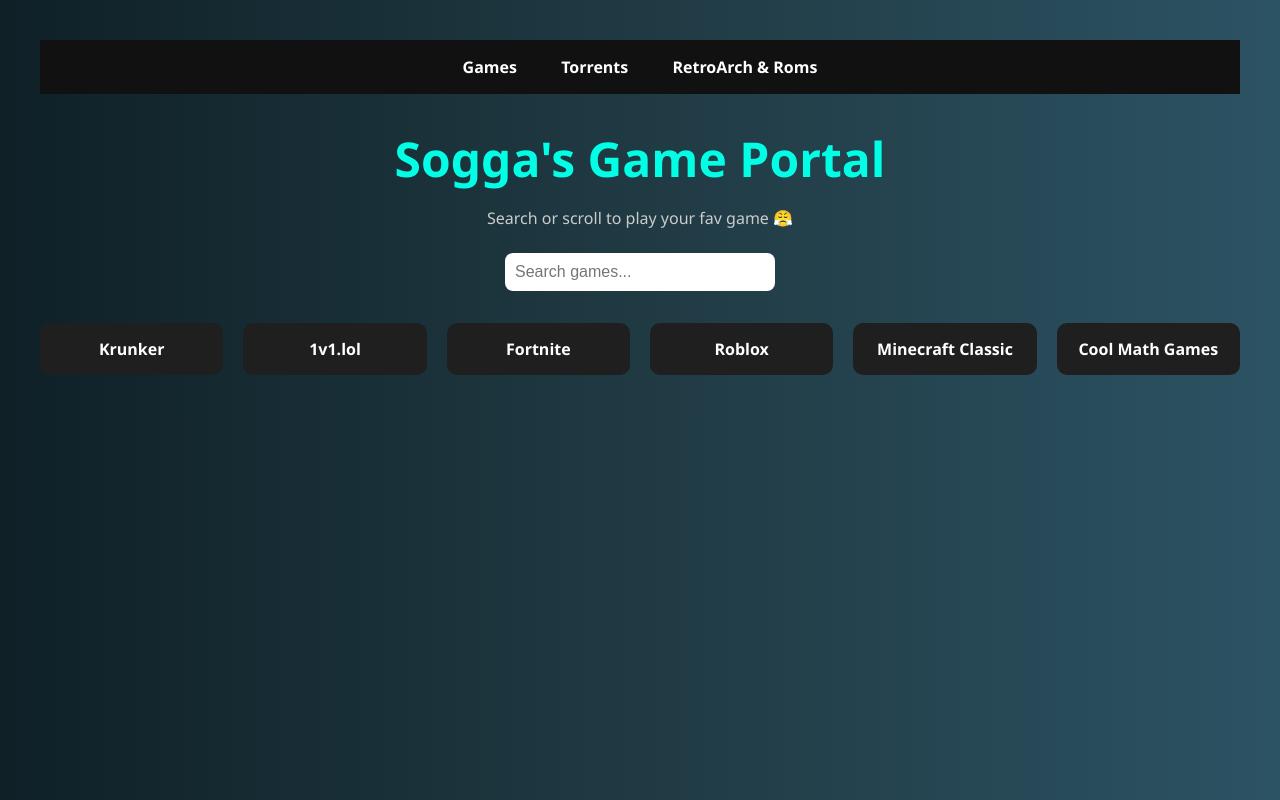
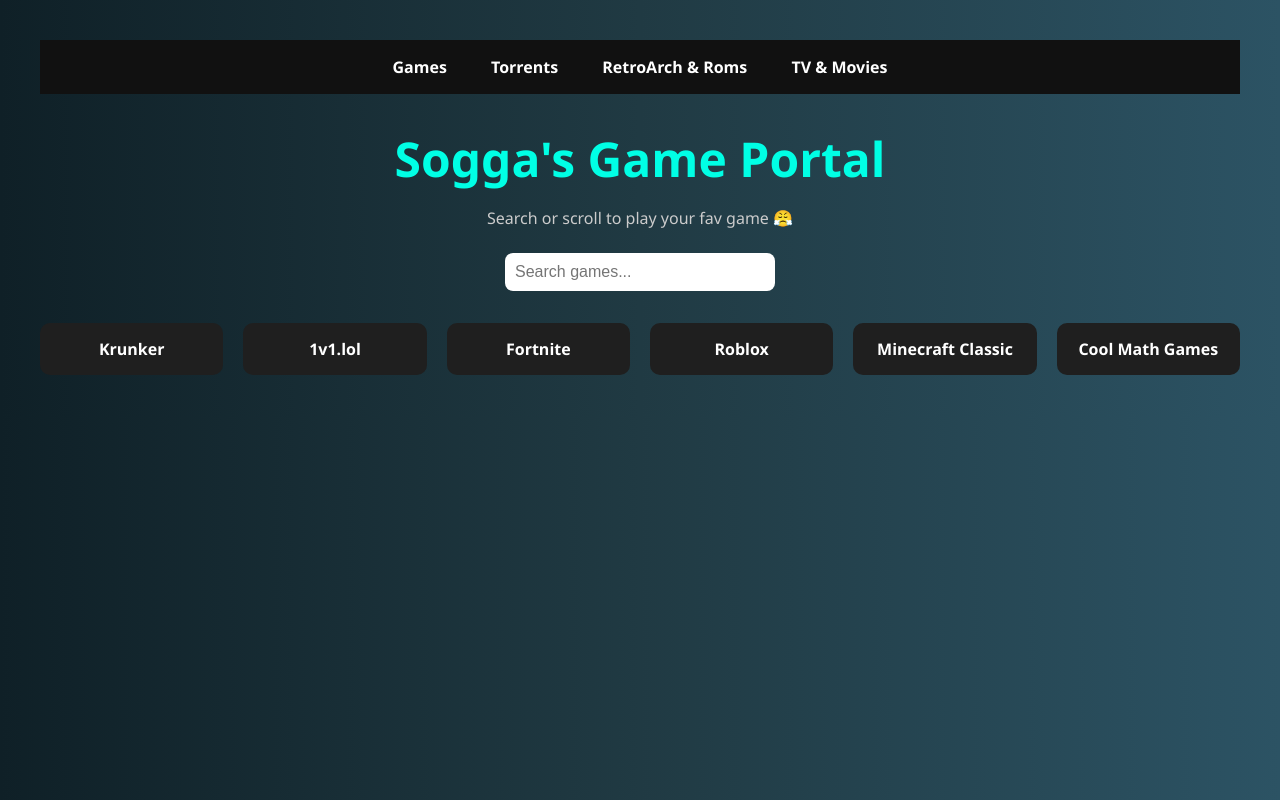
Before and after one commit to Soggaling/SoggasHub, a plain HTML site: page index.html in a window 1280 px wide. Drawn offline with Linux system fonts and the light colour scheme.

Commit message:
Update index.html

```diff
--- a/index.html
+++ b/index.html
@@ -11,6 +11,7 @@
     <a href="index.html">Games</a>
     <a href="torrents.html">Torrents</a>
     <a href="retroarch.html">RetroArch & Roms</a>
+    <a href="movies.html">TV & Movies</a>
   </nav>
 
   <h1>Sogga's Game Portal</h1>
@@ -30,4 +31,5 @@
 
   <script src="script.js"></script>
 </body>
+
 </html>
```
